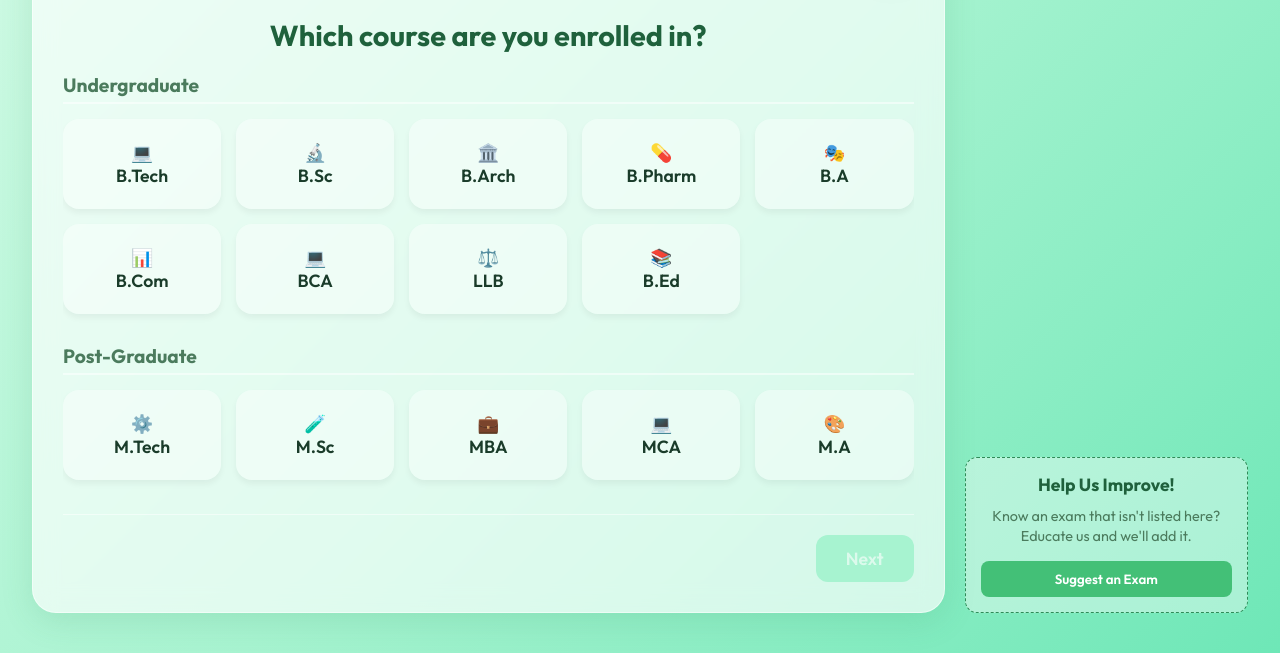
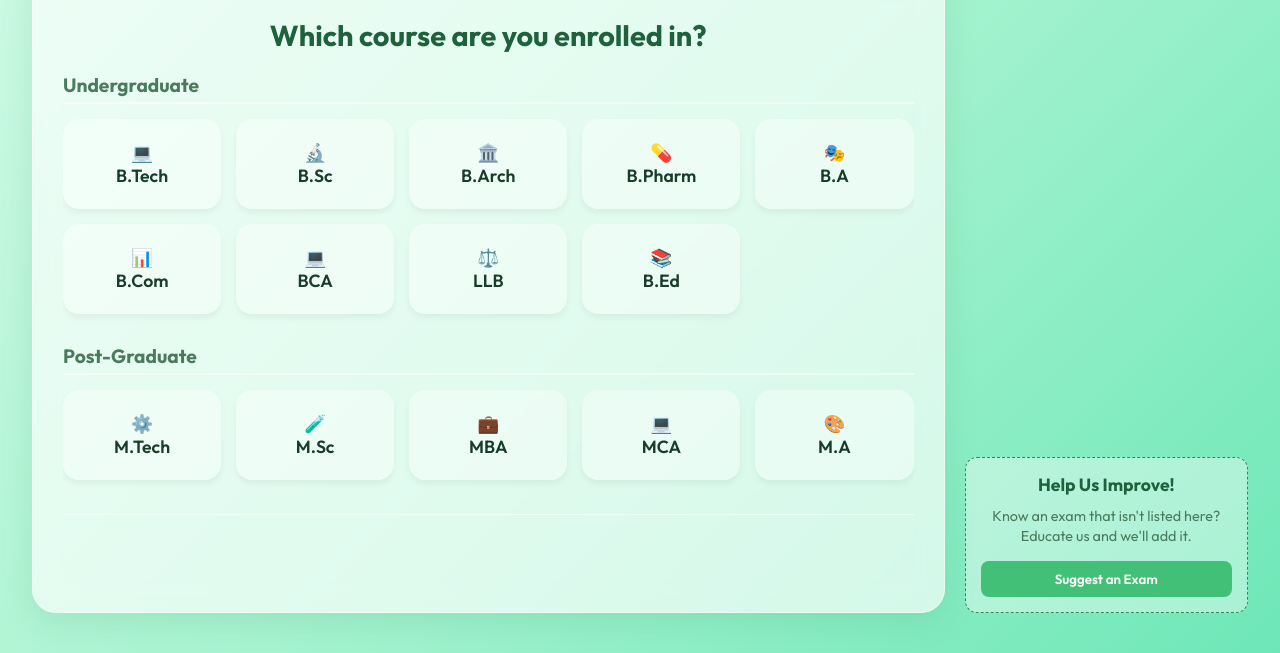
Before and after one commit to Anubhab-1972/SearchPariksha, a plain HTML site: page index.html in a window 1280 px wide. Shown: the part 147-800 px from the top of the page. Drawn offline with Linux system fonts and the light colour scheme.

Commit message:
Hide Next button on initial page load

```diff
--- a/index.html
+++ b/index.html
@@ -118,7 +118,7 @@
       <!-- Footer Navigation -->
       <div class="footer-nav">
         <button id="btn-back" class="nav-btn btn-back" style="visibility: hidden;">Go Back</button>
-        <button id="btn-next" class="nav-btn btn-next" disabled>Next</button>
+        <button id="btn-next" class="nav-btn btn-next" style="display: none;" disabled>Next</button>
       </div>
 
     </main>
```
